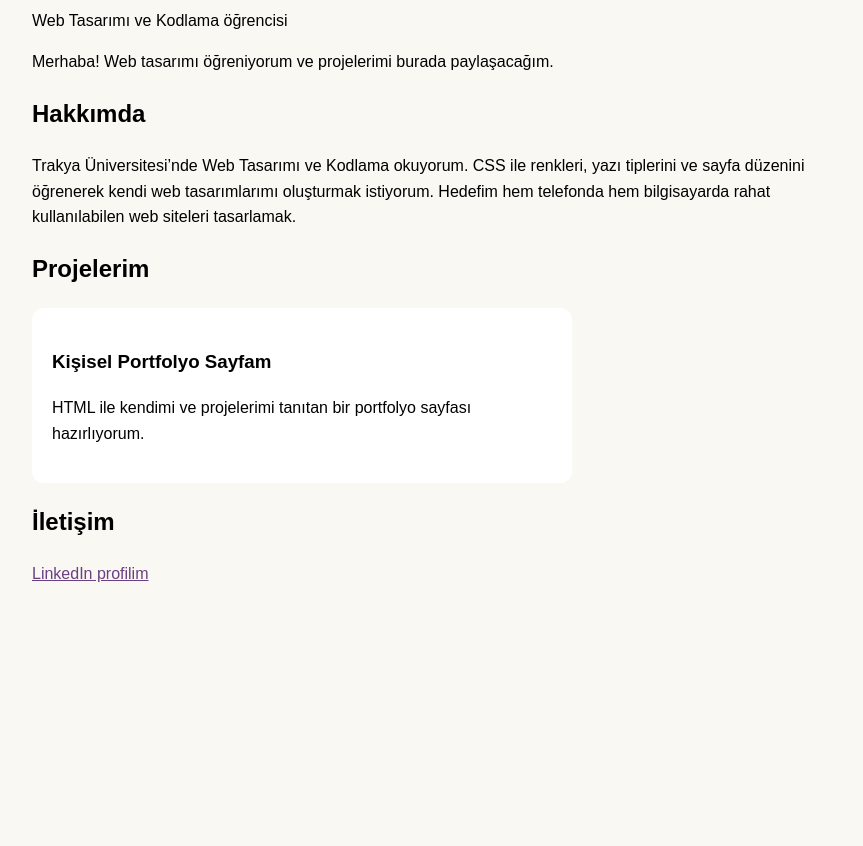
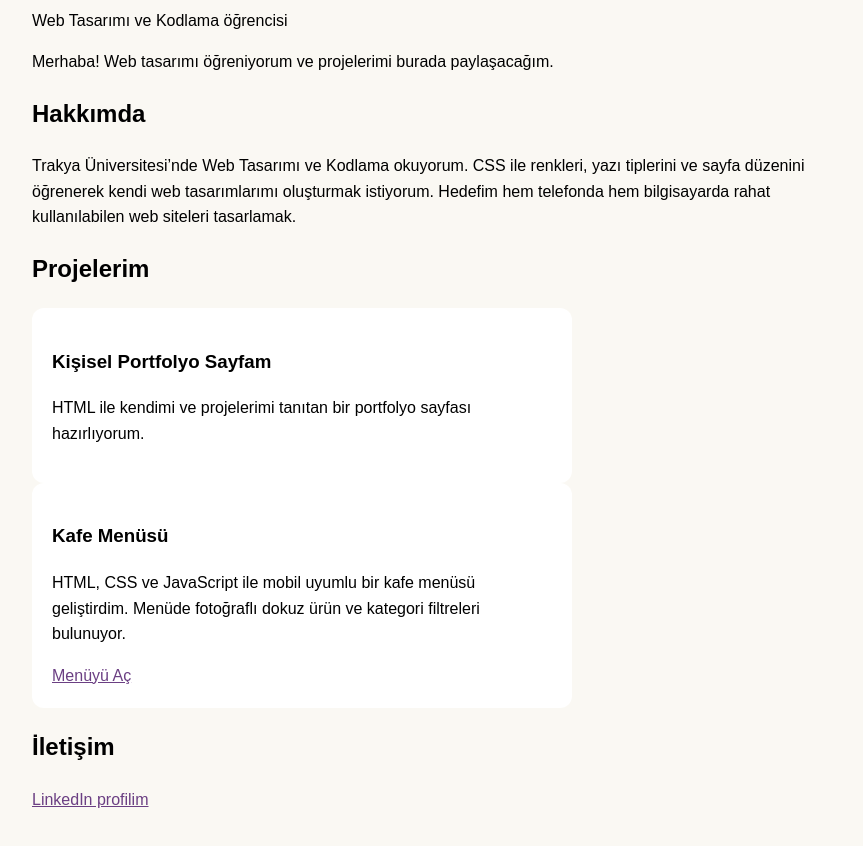
Before and after one commit to Rabia-YILDIRIM/rabia-portfolyo, a plain HTML site: page index.html in a window 1280 px wide. Shown: the part 176-1022 px from the top of the page, without its empty margins (208-1071 px from the left). Before the commit the page ends 802 px from the top, so only its background shows below. Drawn offline with Linux system fonts and the light colour scheme.

Commit message:
Add files via upload

```diff
--- a/index.html
+++ b/index.html
@@ -49,6 +49,15 @@ Hedefim hem telefonda hem bilgisayarda rahat kullanılabilen web siteleri tasarl
 <div class="proje-karti">
    		<h3>Kişisel Portfolyo Sayfam</h3>
     <p>HTML ile kendimi ve projelerimi tanıtan bir portfolyo sayfası hazırlıyorum.</p>
-</div><h2 id="iletisim">İletişim</h2>
+</div>
+
+<div class="proje-karti">
+    <h3>Kafe Menüsü</h3>
+    <p>HTML, CSS ve JavaScript ile mobil uyumlu bir kafe menüsü geliştirdim.
+       Menüde fotoğraflı dokuz ürün ve kategori filtreleri bulunuyor.</p>
+<a href="kafe-menu/index.html">Menüyü Aç</a>
+</div>
+
+<h2 id="iletisim">İletişim</h2>
 <p><a href="https://www.linkedin.com/in/rabia-yildirim-63a133448/">LinkedIn profilim</a></p></body>
 </html>
```
